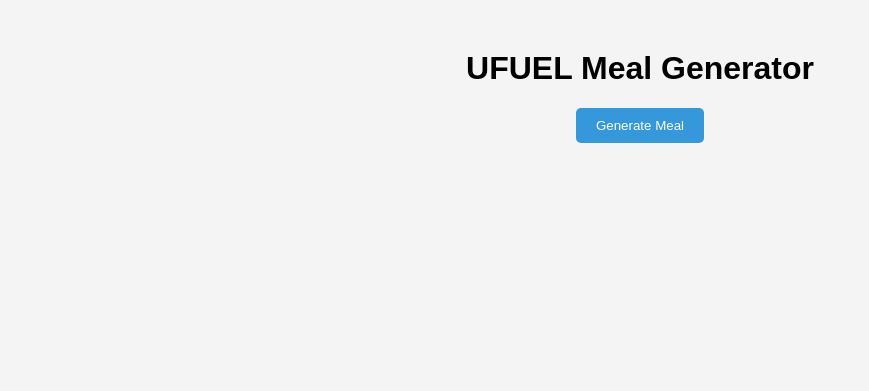
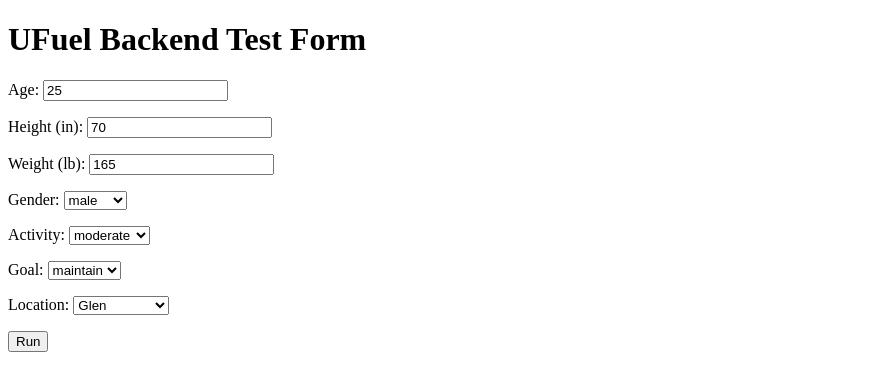
Before and after one commit to corvid-dev/UFuel, a Flask app: page / in a window 1280 px wide. Shown: the top 391 px of the page, without its empty margins (0-869 px from the left). Run offline with Flask 3, Linux system fonts and the light colour scheme.

Commit message:
backend and database

```diff
--- a/app/__init__.py
+++ b/app/__init__.py
@@ -1,10 +1,10 @@
+# app/__init__.py
 from flask import Flask
 
 def create_app():
     app = Flask(__name__)
 
-    # Import and register routes
-    from . import routes
+    from app import routes
     routes.init_app(app)
 
     return app
--- a/app/routes.py
+++ b/app/routes.py
@@ -1,24 +1,59 @@
-from flask import render_template, jsonify
-import sqlite3
-import random
+# app/routes.py
+from flask import render_template, jsonify, request
+from app.services.nutrition import calories_required
+from app.services.meal_generator import generate_meal_plan
 
 def init_app(app):
+    # Register all routes for the UFUEL Flask application.
     @app.route('/')
     def index():
+        # Render the main testing page.
         return render_template('index.html')
 
-    @app.route('/generate-meal')
-    def generate_meal():
-        conn = sqlite3.connect('meal-library/meal_library.db')
-        cursor = conn.cursor()
-        cursor.execute("SELECT name, location FROM meals")
-        meals = cursor.fetchall()
-        conn.close()
+    @app.route('/generate-plan', methods=['POST'])
+    def generate_plan():
+        # generates meal plan based on user demographic and goals
+        """
+        Expected JSON body:
+        {
+            "age": 25,
+            "height_in": 70,
+            "weight_lb": 165,
+            "gender": "male",
+            "activity_level": "moderate",
+            "goal": "maintain",
+            "location": "Glen"
+        }
+        """
+        try:
+            # Parse input from frontend
+            data = request.get_json()
+            if not data:
+                return jsonify({"error": "No input received"}), 400
 
-        if meals:
-            meal = random.choice(meals)
-            meal_name, location = meal
-        else:
-            meal_name, location = "No meals found", ""
+            # Step 1: Calculate required daily calories
+            required_calories = calories_required(
+                age=data.get('age'),
+                height_in=data.get('height_in'),
+                weight_lb=data.get('weight_lb'),
+                gender=data.get('gender'),
+                activity_level=data.get('activity_level'),
+                goal=data.get('goal')
+            )
 
-        return jsonify({'meal_name': meal_name, 'location': location})
+            # Step 2: Generate meal plan
+            plan = generate_meal_plan(
+                total_calories=required_calories,
+                location=data.get('location')
+            )
+
+            # Step 3: Return structured JSON
+            return jsonify({
+                "target_daily_calories": required_calories,
+                "meal_plan": plan
+            }), 200
+
+        except KeyError as e:
+            return jsonify({"error": f"Missing required field: {e}"}), 400
+        except Exception as e:
+            return jsonify({"error": str(e)}), 500
--- a/app/static/css/styles.css
+++ /dev/null
@@ -1,28 +0,0 @@
-body {
-  font-family: Arial, sans-serif;
-  background-color: #f4f4f4;
-  text-align: center;
-  margin-top: 50px;
-}
-
-button {
-  background-color: #3498db;
-  color: white;
-  padding: 10px 20px;
-  border: none;
-  border-radius: 5px;
-  cursor: pointer;
-}
-
-button:hover {
-  background-color: #2980b9;
-}
-
-#meal-output {
-  margin-top: 20px;
-  background: white;
-  display: inline-block;
-  padding: 15px;
-  border-radius: 8px;
-  box-shadow: 0 0 5px rgba(0,0,0,0.1);
-}
--- a/app/static/js/main.js
+++ b/app/static/js/main.js
@@ -1,19 +1,29 @@
-document.addEventListener("DOMContentLoaded", () => {
-    const button = document.getElementById("generate-btn");
-    const mealName = document.getElementById("meal-name");
-    const mealLocation = document.getElementById("meal-location");
+document.getElementById('testForm').addEventListener('submit', async (e) => {
+  e.preventDefault();
 
-    button.addEventListener("click", async () => {
-        try {
-            const response = await fetch("/generate-meal");
-            const data = await response.json();
+  const payload = {
+    age: parseInt(document.getElementById('age').value),
+    height_in: parseFloat(document.getElementById('height').value),
+    weight_lb: parseFloat(document.getElementById('weight').value),
+    gender: document.getElementById('gender').value,
+    activity_level: document.getElementById('activity').value,
+    goal: document.getElementById('goal').value,
+    location: document.getElementById('location').value
+  };
 
-            mealName.textContent = data.meal_name;
-            mealLocation.textContent = data.location ? `Location: ${data.location}` : "";
-        } catch (error) {
-            mealName.textContent = "Error generating meal.";
-            mealLocation.textContent = "";
-            console.error(error);
-        }
+  const output = document.getElementById('output');
+  output.textContent = 'Running...\n';
+
+  try {
+    const res = await fetch('/generate-plan', {
+      method: 'POST',
+      headers: { 'Content-Type': 'application/json' },
+      body: JSON.stringify(payload)
     });
+
+    const data = await res.json();
+    output.textContent = JSON.stringify(data, null, 2);
+  } catch (err) {
+    output.textContent = 'Error:\n' + err;
+  }
 });
--- a/app/templates/index.html
+++ b/app/templates/index.html
@@ -1,22 +1,49 @@
 <!DOCTYPE html>
 <html lang="en">
 <head>
-    <meta charset="UTF-8">
-    <title>UFUEL Meal Generator</title>
-    <link rel="stylesheet" href="{{ url_for('static', filename='css/styles.css') }}">
+  <meta charset="UTF-8">
+  <title>UFuel Backend Test</title>
 </head>
 <body>
-    <div class="container">
-        <h1>UFUEL Meal Generator</h1>
+  <h1>UFuel Backend Test Form</h1>
 
-        <button id="generate-btn">Generate Meal</button>
+  <form id="testForm">
+    <p>Age: <input type="number" id="age" value="25"></p>
+    <p>Height (in): <input type="number" id="height" value="70"></p>
+    <p>Weight (lb): <input type="number" id="weight" value="165"></p>
+    <p>Gender:
+      <select id="gender">
+        <option value="male">male</option>
+        <option value="female">female</option>
+      </select>
+    </p>
+    <p>Activity:
+      <select id="activity">
+        <option value="sedentary">sedentary</option>
+        <option value="moderate" selected>moderate</option>
+        <option value="active">active</option>
+      </select>
+    </p>
+    <p>Goal:
+      <select id="goal">
+        <option value="lose">lose</option>
+        <option value="maintain" selected>maintain</option>
+        <option value="gain">gain</option>
+      </select>
+    </p>
+    <p>Location:
+      <select id="location">
+        <option value="Glen">Glen</option>
+        <option value="Newell">Newell</option>
+        <option value="West Village">West Village</option>
+      </select>
+    </p>
 
-        <div id="result">
-            <h2 id="meal-name"></h2>
-            <p id="meal-location"></p>
-        </div>
-    </div>
+    <button type="submit">Run</button>
+  </form>
 
-    <script src="{{ url_for('static', filename='js/main.js') }}"></script>
+  <pre id="output"></pre>
+
+  <script src="{{ url_for('static', filename='js/main.js') }}"></script>
 </body>
 </html>
--- a/meal-library/meals.csv
+++ b/meal-library/meals.csv
@@ -35,6 +35,7 @@
 Mocha Latte,260,32,9,8,Glen,drink
 Vanilla Smoothie,280,40,5,10,Glen,drink
 Strawberry Milk,230,34,6,9,Glen,drink
+Water,0,0,0,0,Glen,drink
 Breakfast Sandwich,480,42,22,28,West Village,breakfast
 Bagel with Cream Cheese,400,60,12,10,West Village,breakfast
 Chia Seed Pudding,350,40,15,12,West Village,breakfast
@@ -69,6 +70,7 @@
 Matcha Latte,220,35,6,8,West Village,drink
 Cold Brew Coffee,100,2,0,2,West Village,drink
 Mango Juice,210,46,0,2,West Village,drink
+Water,0,0,0,0,West Village,drink
 Omelette with Veggies,380,20,24,26,Newell,breakfast
 Breakfast Burrito,500,45,20,28,Newell,breakfast
 Pancakes with Syrup,540,80,10,12,Newell,breakfast
@@ -101,3 +103,4 @@
 Black Coffee,15,0,0,2,Newell,drink
 Caramel Frappe,350,55,10,5,Newell,drink
 Espresso,10,0,0,1,Newell,drink
+Water,0,0,0,0,Newell,drink
```
Also changed, not shown: app/services/meal_generator.py (added, +142 -0 lines), app/services/nutrition.py (added, +32 -0 lines), README.md, 5 other files.
